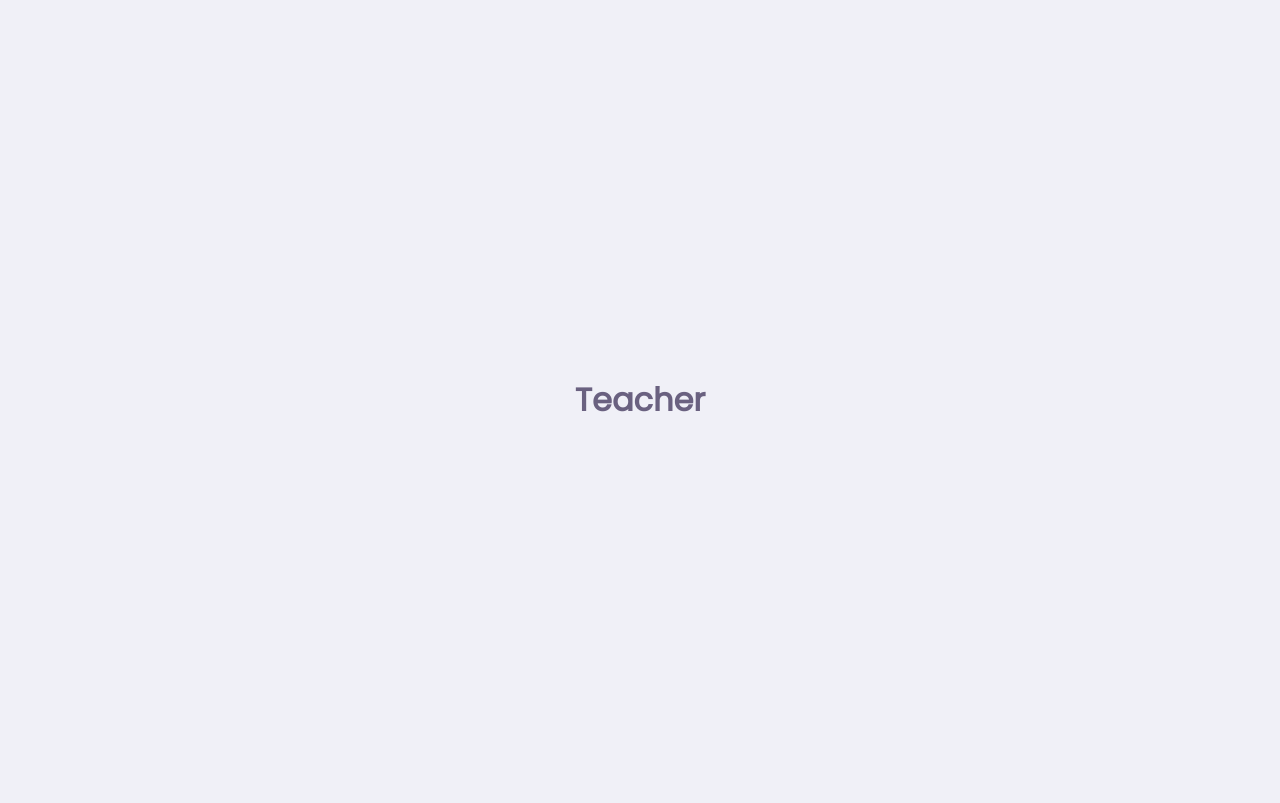
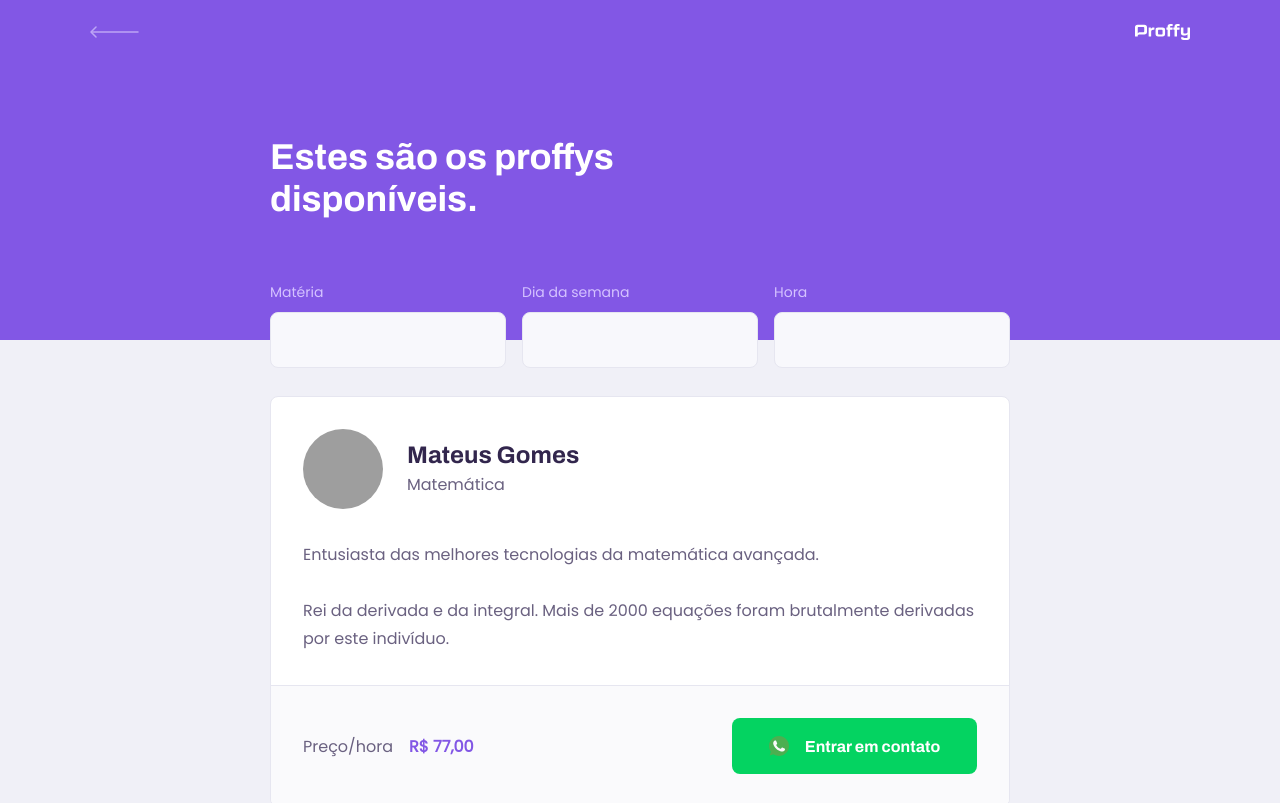
Before and after one commit to matgomes21/proffy, a React (Create React App) app in the folder web/: page /study in a window 1280 px wide. Shown: the top 803 px of the page. Built offline with nearby package versions, Linux system fonts and the light colour scheme; grey boxes are pictures that could not be loaded.

Commit message:
Created and stylized TeacherList page

```diff
--- a/web/src/pages/TeacherList/index.tsx
+++ b/web/src/pages/TeacherList/index.tsx
@@ -1,8 +1,40 @@
 import React from 'react';
+
+import PageHeader from '../../components/PageHeader';
+import TeacherItem from '../../components/TeacherItem';
+
+
+import './styles.css';
 
 function TeacherList() {
     return (
-        <h1>Teacher</h1>
+        <div id="page-teacher-list" className="container">
+            <PageHeader title="Estes são os proffys disponíveis.">
+                <form id="search-teachers">
+                    <div className="input-block">
+                        <label htmlFor="subject">Matéria</label>
+                        <input type="text" id="subject"/>
+                    </div>
+
+                    <div className="input-block">
+                        <label htmlFor="week_day">Dia da semana</label>
+                        <input type="text" id="week_day"/>
+                    </div>
+
+                    <div className="input-block">
+                        <label htmlFor="time">Hora</label>
+                        <input type="text" id="time"/>
+                    </div>
+                </form>
+            </PageHeader>
+
+            <main>
+                <TeacherItem />
+                <TeacherItem />
+                <TeacherItem />
+                <TeacherItem />
+            </main>
+        </div>
     )
 }
 
--- /dev/null
+++ b/web/src/pages/TeacherList/styles.css
@@ -0,0 +1,76 @@
+#page-teacher-list {
+    width: 100vw;
+    height: 100vh;
+}
+
+#search-teachers {
+    margin-top: 3.2rem;
+}
+
+#search-teachers label {
+    color: var(--color-text-in-primary);
+}
+
+#search-teachers .input-block {
+    position: relative;
+}
+
+#search-teachers .input-block + .input-block {
+    margin-top: 1.4rem;
+}
+
+#search-teachers .input-block label {
+    font-size: 1.4rem;
+}
+
+#search-teachers .input-block input {
+    width: 100%;
+    height: 5.6rem;
+    margin-top: 0.8rem;
+    border-radius: 0.8rem;
+    background: var(--color-input-background);
+    border: 1px solid var(--color-line-in-white);
+    outline: 0;
+    padding: 0 1.6rem;
+    font: 1.6rem Archivo;
+}
+
+#search-teachers .input-block:focus-within::after {
+    width: calc(100% - 3.2rem);
+    height: 2px;
+    content: '';
+    background: var(--color-primary-light);
+    position: absolute;
+    left: 1.6rem;
+    right: 1.6rem;
+    bottom: 0;
+}
+
+#page-teacher-list main {
+    margin: 3.2rem auto;
+    width: 90%;
+}
+
+@media (min-width: 700px) {
+    #page-teacher-list {
+        max-width: 100%;
+    }
+
+    #search-teachers {
+        display: grid;
+        grid-template-columns: repeat(3, 1fr);
+        column-gap: 16px;
+        position: absolute;
+        bottom: -28px;
+    }
+
+    #search-teachers .input-block + .input-block {
+        margin-top: 0;
+    }
+
+    #page-teacher-list main {
+        padding: 3.2rem 0;
+        max-width: 740px;
+        margin: 0 auto;
+    }
+}
```
